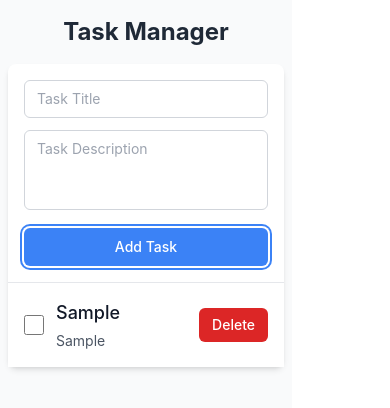
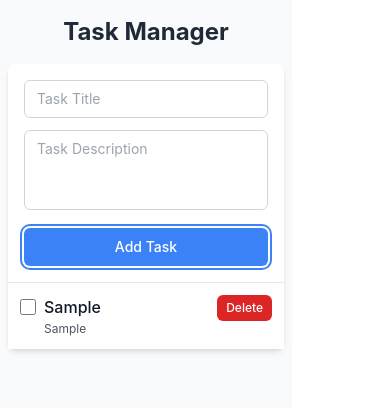
Before and after one commit to dcmalk/simple-task-tracker, a React (Vite) app: page / in a window 390 px wide. Both pictures are taken after typing "Sample", "Sample" into the empty fields and a click on the button "Add Task". Shown: the top 408 px of the page. Built offline with nearby package versions, Linux system fonts and the light colour scheme.

Commit message:
style(tasks): Enhance task items responsiveness

```diff
--- a/src/components/TaskItem.tsx
+++ b/src/components/TaskItem.tsx
@@ -13,21 +13,25 @@ interface TaskItemProps {
 
 function TaskItem({ task, onDelete, onToggleComplete }: TaskItemProps) {
   return (
-    <div className={`p-4 transition-colors duration-200 ${task.completed ? 'bg-gray-50' : 'bg-white'}`}>
-      <div className="flex items-center justify-between gap-4">
-        <div className="flex items-center gap-3 flex-1">
+    <div className={`p-3 sm:p-4 transition-colors duration-200 ${task.completed ? 'bg-gray-50' : 'bg-white'}`}>
+      <div className="flex items-start sm:items-center justify-between gap-3 sm:gap-4">
+        <div className="flex items-start sm:items-center gap-2 sm:gap-3 flex-1">
           <input
             type="checkbox"
             checked={task.completed}
             onChange={() => onToggleComplete(task.id)}
-            className="w-5 h-5 rounded border-gray-300 text-blue-500 focus:ring-blue-500 cursor-pointer"
+            className="mt-1 sm:mt-0 w-4 h-4 sm:w-5 sm:h-5 rounded border-gray-300 text-blue-500 focus:ring-blue-500 cursor-pointer"
           />
-          <div className="flex-1">
-            <h3 className={`text-lg font-medium ${task.completed ? 'line-through text-gray-400' : 'text-gray-900'}`}>
+          <div className="flex-1 min-w-0">
+            <h3 className={`text-base sm:text-lg font-medium break-words ${
+              task.completed ? 'line-through text-gray-400' : 'text-gray-900'
+            }`}>
               {task.title}
             </h3>
             {task.description && (
-              <p className={`mt-1 text-sm ${task.completed ? 'line-through text-gray-400' : 'text-gray-600'}`}>
+              <p className={`mt-0.5 sm:mt-1 text-xs sm:text-sm break-words ${
+                task.completed ? 'line-through text-gray-400' : 'text-gray-600'
+              }`}>
                 {task.description}
               </p>
             )}
@@ -35,7 +39,7 @@ function TaskItem({ task, onDelete, onToggleComplete }: TaskItemProps) {
         </div>
         <button
           onClick={() => onDelete(task.id)}
-          className="inline-flex items-center px-3 py-1.5 border border-transparent text-sm font-medium rounded-md text-white bg-red-600 hover:bg-red-700 focus:outline-none focus:ring-2 focus:ring-offset-2 focus:ring-red-500 transition-colors duration-200"
+          className="shrink-0 inline-flex items-center px-2 sm:px-3 py-1 sm:py-1.5 text-xs sm:text-sm font-medium rounded-md text-white bg-red-600 hover:bg-red-700 focus:outline-none focus:ring-2 focus:ring-offset-2 focus:ring-red-500 transition-colors duration-200"
         >
           Delete
         </button>
--- a/src/components/TaskList.tsx
+++ b/src/components/TaskList.tsx
@@ -16,7 +16,7 @@ interface TaskListProps {
 function TaskList({ tasks, onDelete, onToggleComplete }: TaskListProps) {
   if (tasks.length === 0) {
     return (
-      <div className="p-6 text-center text-gray-500">
+      <div className="p-4 sm:p-6 text-center text-sm sm:text-base text-gray-500">
         No tasks available. Add some tasks to get started!
       </div>
     );
```
